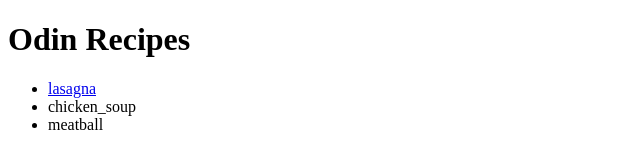
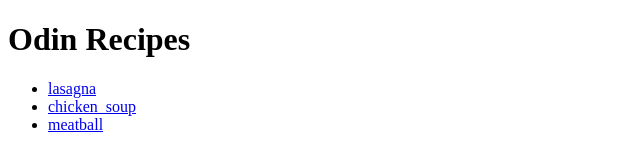
Before and after one commit to ah-jafari/odin-recipes, a plain HTML site: page index.html in a window 1280 px wide. Shown: the whole page, without its empty margins (0-640 px from the left). Drawn offline with Linux system fonts and the light colour scheme.

Commit message:
fix some bugs in index.html

```diff
--- a/index.html
+++ b/index.html
@@ -9,8 +9,8 @@
     <h1>Odin Recipes</h1>
     <ul>
       <li><a href="./recipes/lasagna.html">lasagna</a></li>
-      <li><a href="./recipes/chicken_soup.html"></a>chicken_soup</li>
-      <li><a href="./recipes/meatball.html"></a>meatball</li>
+      <li><a href="./recipes/chicken_soup.html">chicken_soup</a></li>
+      <li><a href="./recipes/meatball.html">meatball</a></li>
     </ul>
   </body>
 
```
